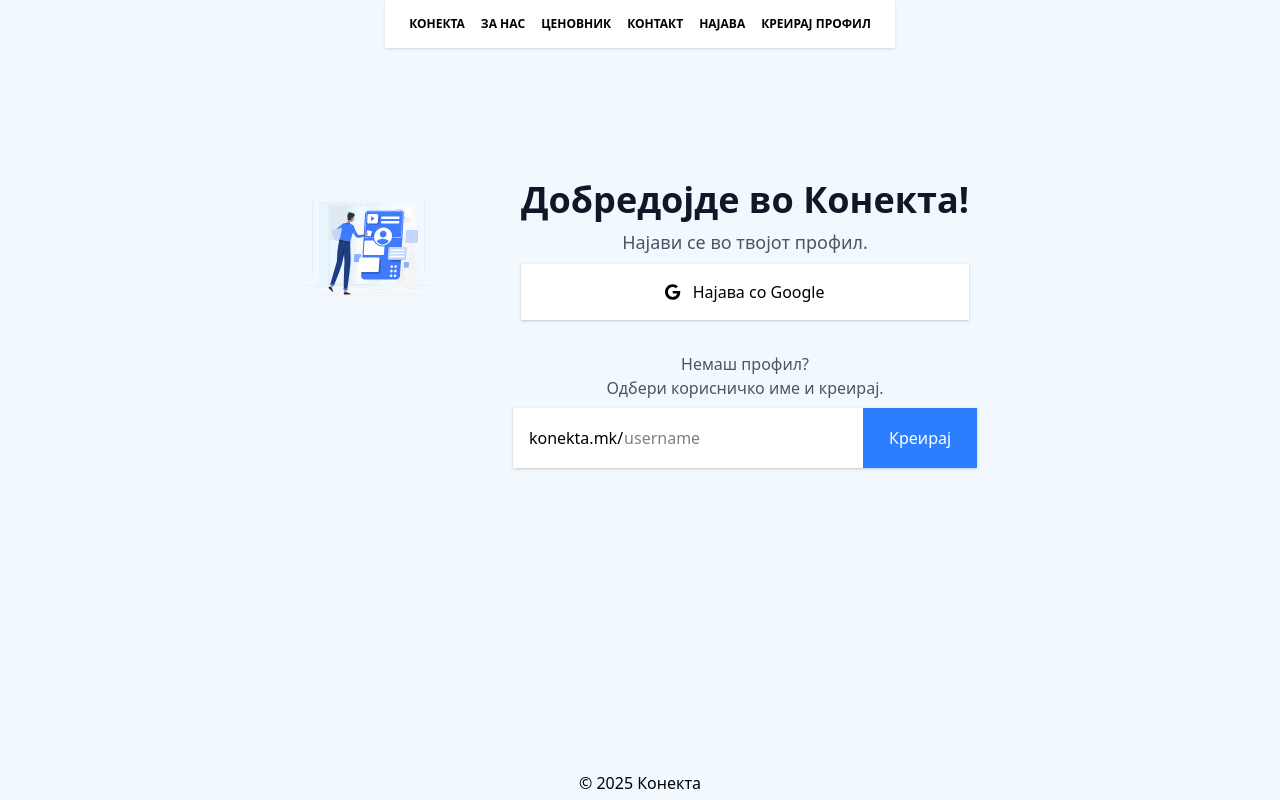
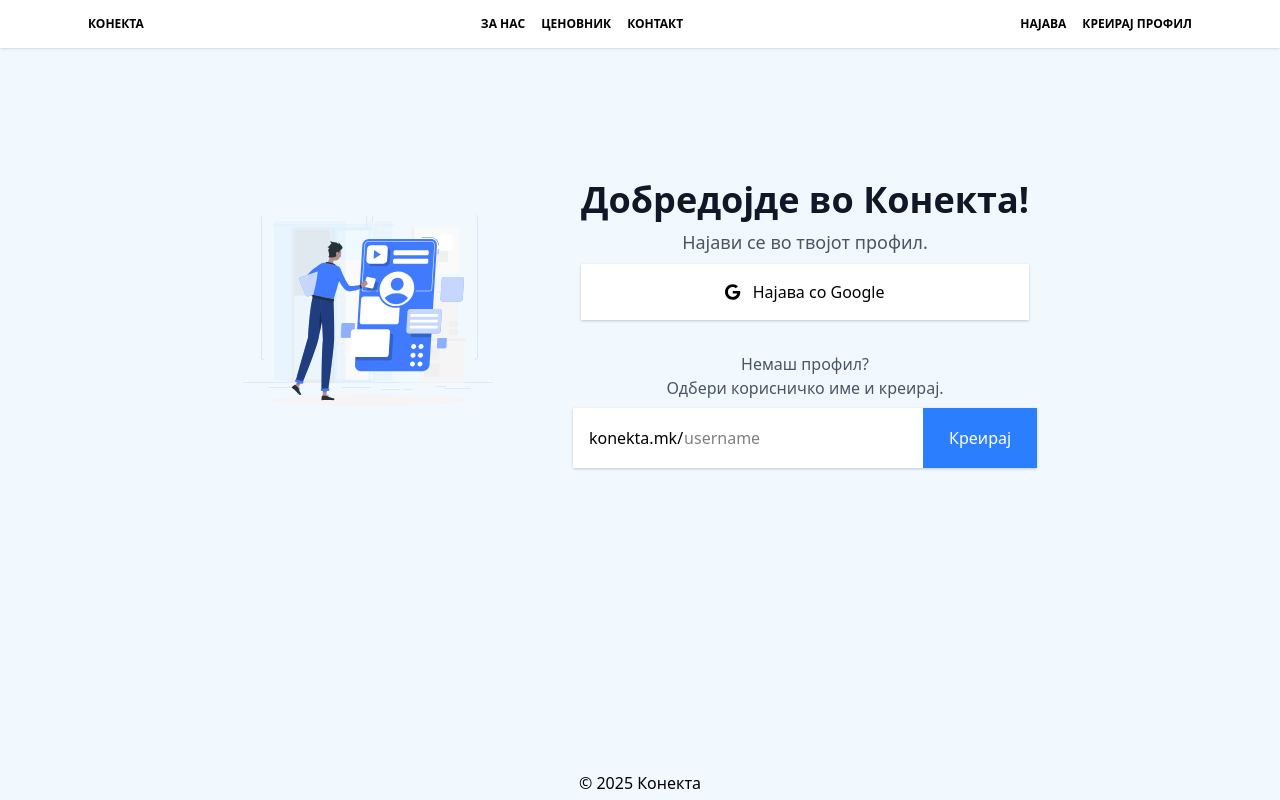
Before and after one commit to dorkyWolfie/konekta-landing, a Next.js app: page / in a window 1280 px wide. Built offline with nearby package versions, Linux system fonts and the light colour scheme; no server answers.

Commit message:
Fix Header

```diff
--- a/src/app/(website)/page.js
+++ b/src/app/(website)/page.js
@@ -7,7 +7,7 @@
     <section className="flex flex-row md:justify-between items-center md:gap-20 md:flex-nowrap flex-wrap justify-center items-start mb-10">
       <div>
         {/* <img src="../../Artboard 1.svg" className="w-130 min-w-50 object-left" /> */}
-        <Image src="/Artboard 1.svg" alt="picture" width={130} height={130} />
+        <Image src="/Artboard 1.svg" alt="picture" width={250} height={250} />
       </div>
       <div className="flex flex-col items-center justify-center my-auto">
         <div>
--- a/src/components/header.js
+++ b/src/components/header.js
@@ -7,7 +7,7 @@
     const session = await getServerSession(authOptions);
 
     return (
-        <header className="bg-white shadow-sm py-4 mx-auto">
+        <header className="bg-white shadow-sm py-4">
             <div className="max-w-6xl flex md:justify-between justify-center items-center gap-4 md:flex-nowrap flex-wrap mx-auto px-6 text-black font-[600] text-xs uppercase">
                 <Link href={"/"}>Конекта</Link>
                 <nav className="flex items-center gap-4">
```
